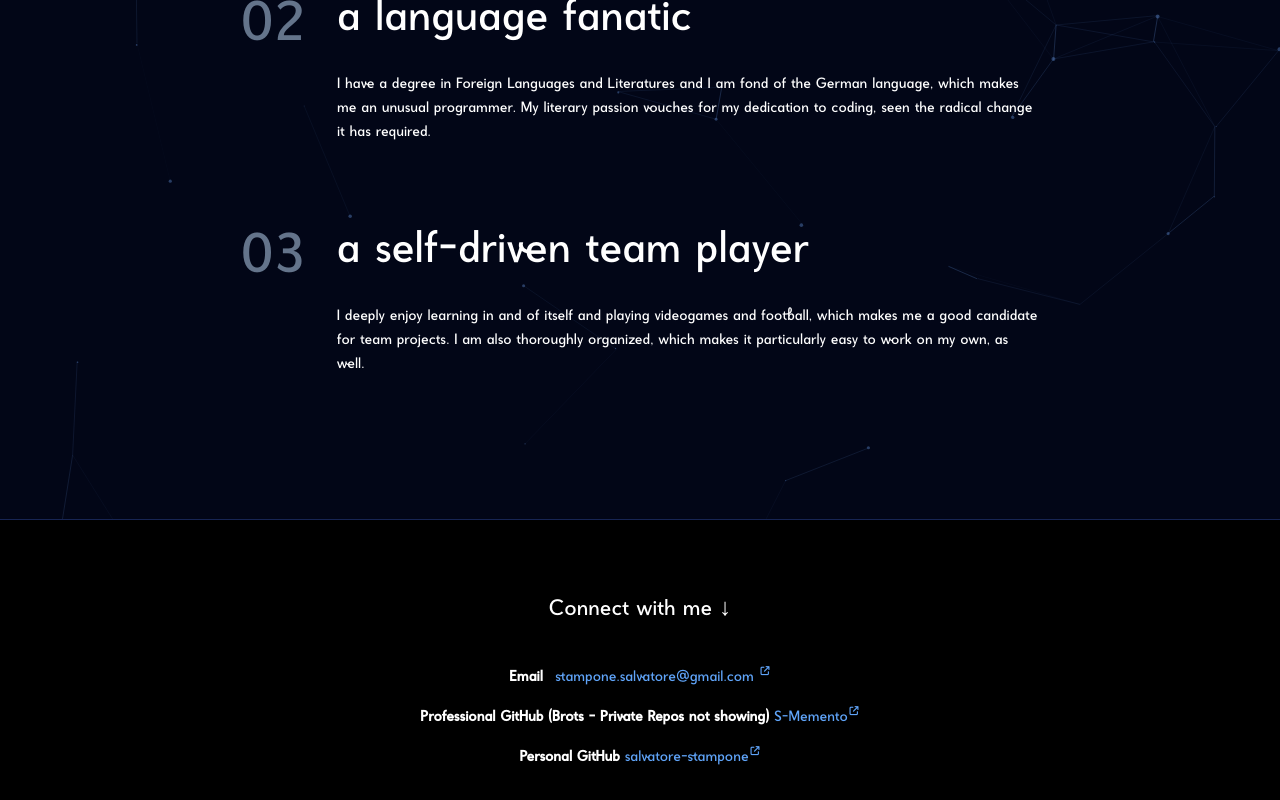
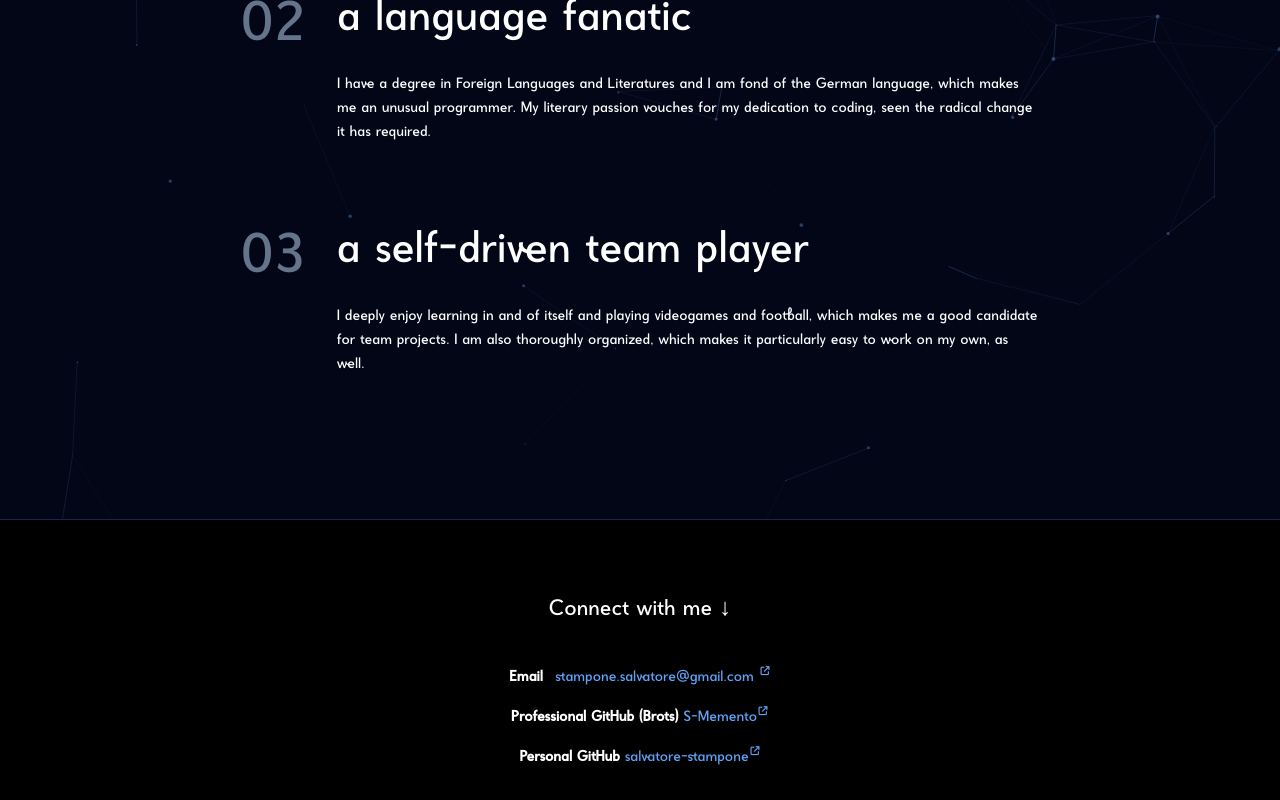
Before and after one commit to salvatore-stampone/svelte-portfolio, a SvelteKit app: page / in a window 1280 px wide. Shown: the part 1969-2769 px from the top of the page. Built offline with nearby package versions, Linux system fonts and the light colour scheme; a web font is replaced by a local one.

Commit message:
fix: update favicon, fix footer long

```diff
--- a/src/app.html
+++ b/src/app.html
@@ -8,7 +8,7 @@
 	<link rel="preconnect" href="https://fonts.gstatic.com" crossorigin>
 	<link href="https://fonts.googleapis.com/css2?family=Hedvig+Letters+Serif:opsz@12..24&display=swap"
 		rel="stylesheet">
-	<link rel="icon" href="%sveltekit.assets%/favicon.png" />
+	<link rel="icon" href="%sveltekit.assets%/favicon.jpeg" />
 	<link rel="stylesheet" href="https://cdnjs.cloudflare.com/ajax/libs/font-awesome/6.5.1/css/all.min.css"
 		integrity="sha512-DTOQO9RWCH3ppGqcWaEA1BIZOC6xxalwEsw9c2QQeAIftl+Vegovlnee1c9QX4TctnWMn13TZye+giMm8e2LwA=="
 		crossorigin="anonymous" referrerpolicy="no-referrer" />
--- a/src/components/Footer.svelte
+++ b/src/components/Footer.svelte
@@ -18,7 +18,7 @@
 			</a>
 		</p>
 		<p>
-			<strong class="py-2">Professional GitHub (Brots - Private Repos not showing)</strong>
+			<strong class="py-2">Professional GitHub (Brots)</strong>
 			<a
 				href="https://github.com/S-Memento"
 				target="_blank"
```
Also changed, not shown: static/favicon.jpeg (added), static/favicon.png (deleted).
